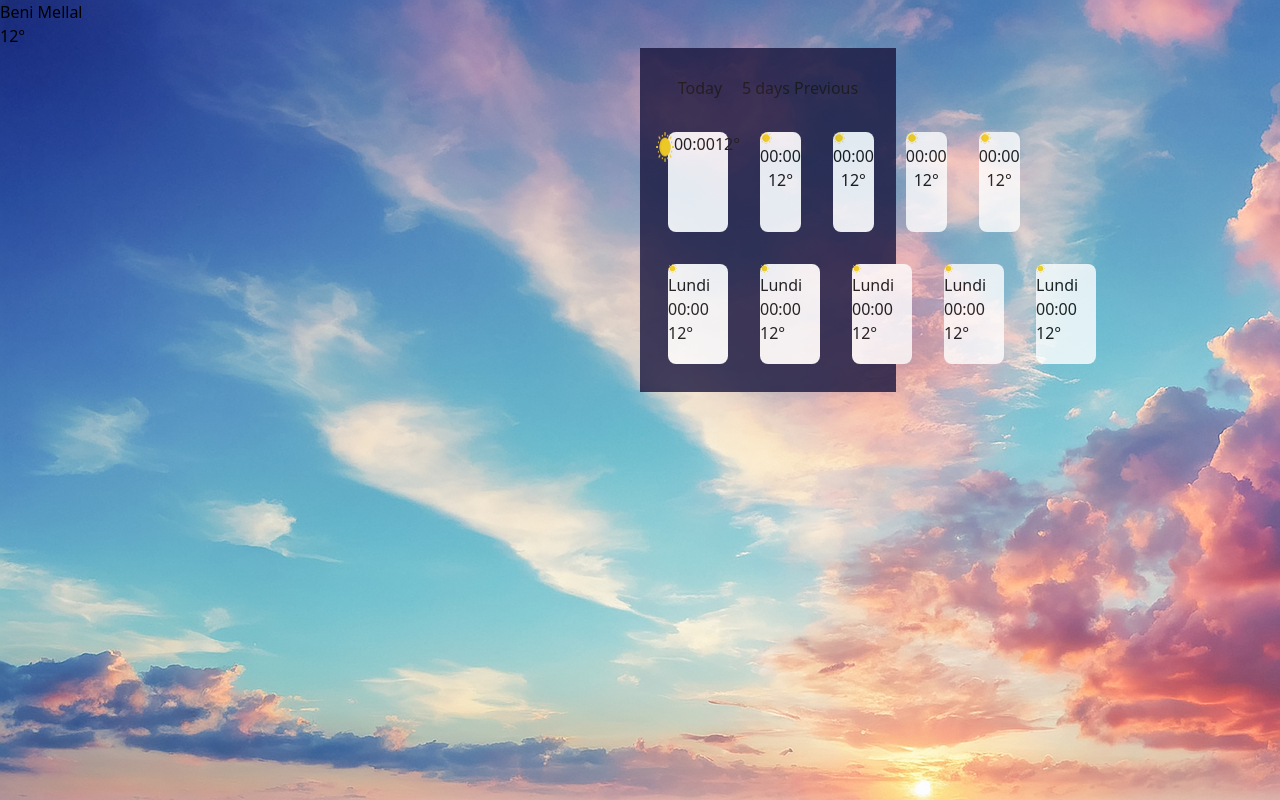
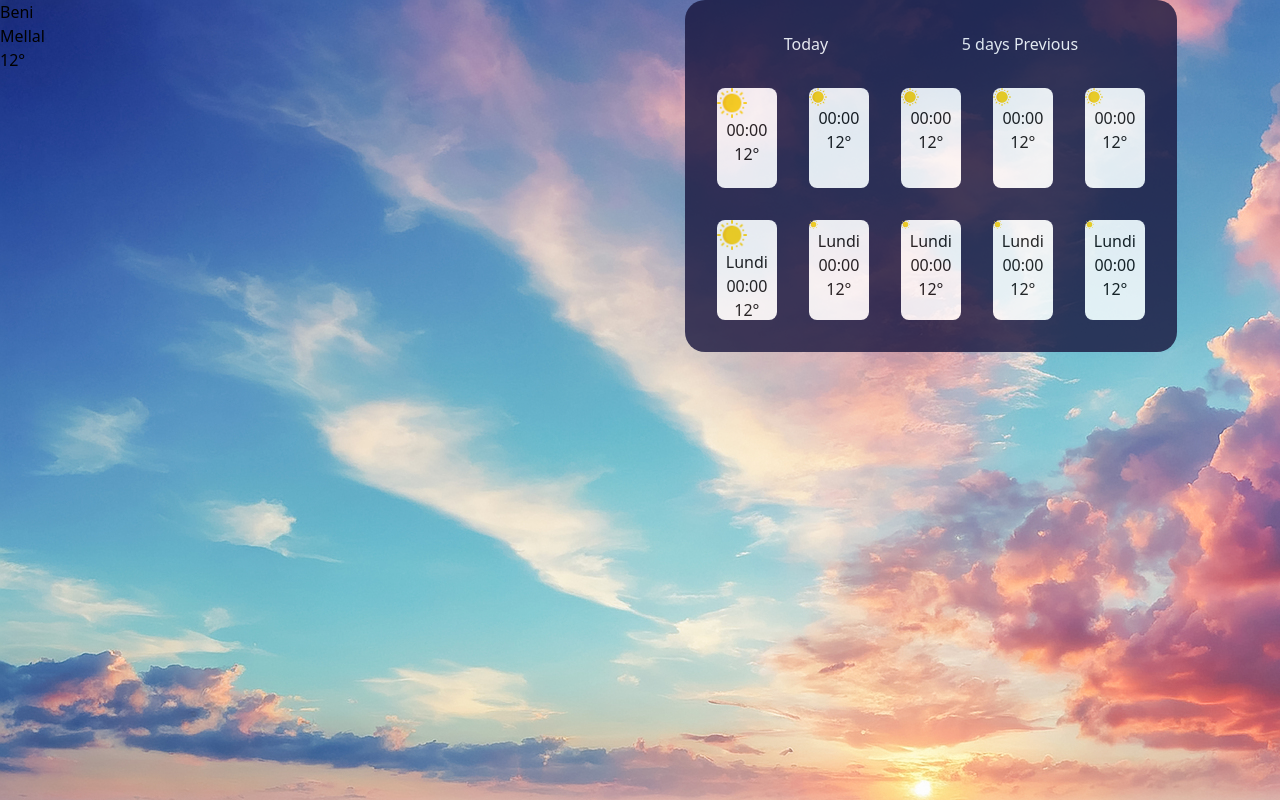
Before and after one commit to YoussefAitRais/weatherapp, a plain HTML site: page index.html in a window 1280 px wide. Drawn offline with nearby package versions, Linux system fonts and the light colour scheme.

Commit message:
talwind updates

```diff
--- a/index.html
+++ b/index.html
@@ -8,45 +8,47 @@
 
 </head>
 <body class="bg-[url('Assets/image/Background.jpg')]">
-    <main class="">
+    <main class=" flex">
 
-        <div>
-            <h2>Beni Mellal</h2>
+        <div class="">
+            <div>
+                <h2>Beni Mellal</h2>
+            </div>
+
+            <div>
+                <h2>12°</h2>
+            </div>
         </div>
 
-        <div>
-            <h2>12°</h2>
-        </div>
-
-        <div class="bg-[#18153D] opacity-80 p-7 ml-[50%] mr-[30%]">
+        <div class="bg-[#18153D] opacity-80 p-8 ml-[50%] mr-[10%] rounded-[20px]">
 
             <div class="flex justify-around ">
-                <div> Today</div>
-                <div> 5 days Previous</div>
+                <div class="text-white"> Today</div>
+                <div class="text-white"> 5 days Previous</div>
             </div>
 
-                <div class="flex gap-8 my-8 text-center">
-                    <div class="bg-white rounded-lg w-[60px] h-[100px] flex flex-column justify-center">
+                <div class="flex gap-8 my-8 ">
+                    <div class="bg-white rounded-lg w-[60px] h-[100px] text-center">
+                        <img class="max-w-[50%] max-h-[50%]  bg-center" src="Assets/icone/sun.png" alt="Weather">
+                        <p>00:00</p>
+                        <p>12°</p>
+                    </div>
+                    <div class="bg-white rounded-lg w-[60px] h-[100px] text-center">
                         <img class="max-w-[30%] max-h-[30%]" src="Assets/icone/sun.png" alt="Weather">
                         <p>00:00</p>
                         <p>12°</p>
                     </div>
-                    <div class="bg-white rounded-lg w-[60px] h-[100px]">
+                    <div class="bg-white rounded-lg w-[60px] h-[100px] text-center">
                         <img class="max-w-[30%] max-h-[30%]" src="Assets/icone/sun.png" alt="Weather">
                         <p>00:00</p>
                         <p>12°</p>
                     </div>
-                    <div class="bg-white rounded-lg w-[60px] h-[100px]">
+                        <div class="bg-white rounded-lg w-[60px] h-[100px] text-center">
                         <img class="max-w-[30%] max-h-[30%]" src="Assets/icone/sun.png" alt="Weather">
                         <p>00:00</p>
                         <p>12°</p>
                     </div>
-                        <div class="bg-white rounded-lg w-[60px] h-[100px]">
-                        <img class="max-w-[30%] max-h-[30%]" src="Assets/icone/sun.png" alt="Weather">
-                        <p>00:00</p>
-                        <p>12°</p>
-                    </div>
-                        <div class="bg-white rounded-lg w-[60px] h-[100px]">
+                        <div class="bg-white rounded-lg w-[60px] h-[100px] text-center">
                         <img class="max-w-[30%] max-h-[30%]" src="Assets/icone/sun.png" alt="Weather">
                         <p>00:00</p>
                         <p>12°</p>
@@ -55,9 +57,9 @@
 
                 <div class="flex gap-8">
                         <div>
-                            <div class="bg-white rounded-lg w-[60px] h-[100px]">
+                            <div class="bg-white rounded-lg w-[60px] h-[100px] text-center">
 
-                                <img class="max-w-[15%] max-h-[15%]" src="Assets/icone/sun.png" alt="Weather">
+                                <img class="max-w-[50%] max-h-[50%]" src="Assets/icone/sun.png" alt="Weather">
                                 <p>Lundi</p>
                                 <p>00:00</p>
                                 <p>12°</p>
@@ -65,7 +67,7 @@
                             </div>
                         </div>
                     <div>
-                    <div class="bg-white rounded-lg w-[60px] h-[100px]">
+                    <div class="bg-white rounded-lg w-[60px] h-[100px] text-center">
 
                         <img class="max-w-[15%] max-h-[15%]" src="Assets/icone/sun.png" alt="Weather">
                         <p>Lundi</p>
@@ -75,7 +77,7 @@
                     </div>
                 </div>
                 <div>
-                    <div class="bg-white rounded-lg w-[60px] h-[100px]">
+                    <div class="bg-white rounded-lg w-[60px] h-[100px] text-center">
 
                         <img class="max-w-[15%] max-h-[15%]" src="Assets/icone/sun.png" alt="Weather">
                         <p>Lundi</p>
@@ -85,7 +87,7 @@
                     </div>
                 </div>
                 <div>
-                    <div class="bg-white rounded-lg w-[60px] h-[100px]">
+                    <div class="bg-white rounded-lg w-[60px] h-[100px] text-center">
 
                         <img class="max-w-[15%] max-h-[15%]" src="Assets/icone/sun.png" alt="Weather">
                         <p>Lundi</p>
@@ -95,7 +97,7 @@
                     </div>
                 </div>
                 <div>
-                    <div class="bg-white rounded-lg w-[60px] h-[100px]">
+                    <div class="bg-white rounded-lg w-[60px] h-[100px] text-center">
 
                         <img class="max-w-[15%] max-h-[15%]" src="Assets/icone/sun.png" alt="Weather">
                         <p>Lundi</p>
```
